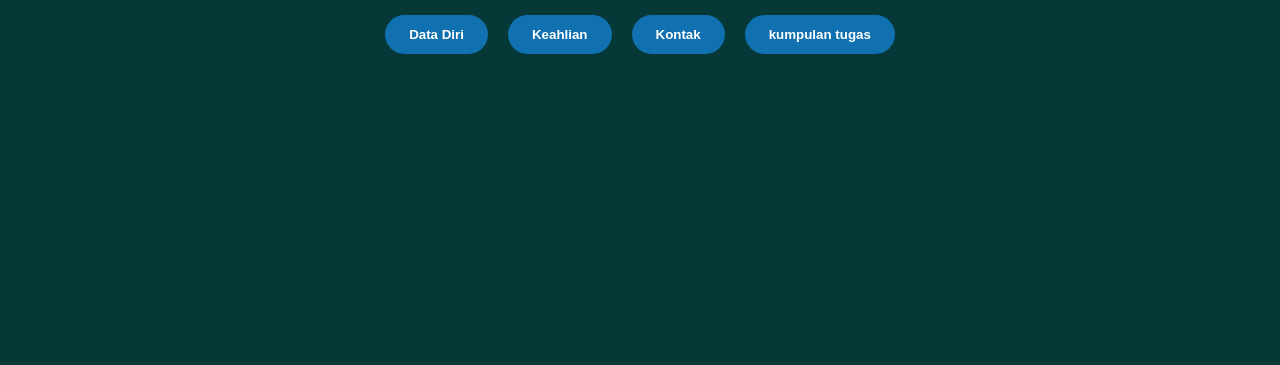
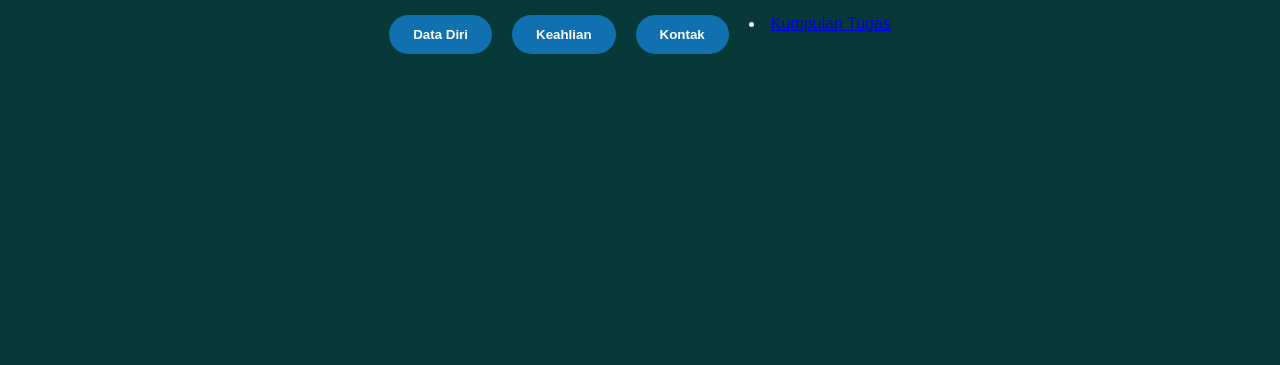
Before and after one commit to ilmanpauji09-ui/manfauz, a plain HTML site: page index.html in a window 1280 px wide. Shown: the part 435-800 px from the top of the page. Drawn offline with Linux system fonts and the light colour scheme.

Commit message:
Update index.html

```diff
--- a/index.html
+++ b/index.html
@@ -22,7 +22,8 @@
       <button onclick="showSection('data')">Data Diri</button>
       <button onclick="showSection('skills')">Keahlian</button>
       <button onclick="showSection('contact')">Kontak</button>
-       <button onclick="showSection('contact')">kumpulan tugas</button>
+ <li><a href="lat_css.html">Kumpulan Tugas</a></li>
+
     </nav>
 
     <div class="content">
```
